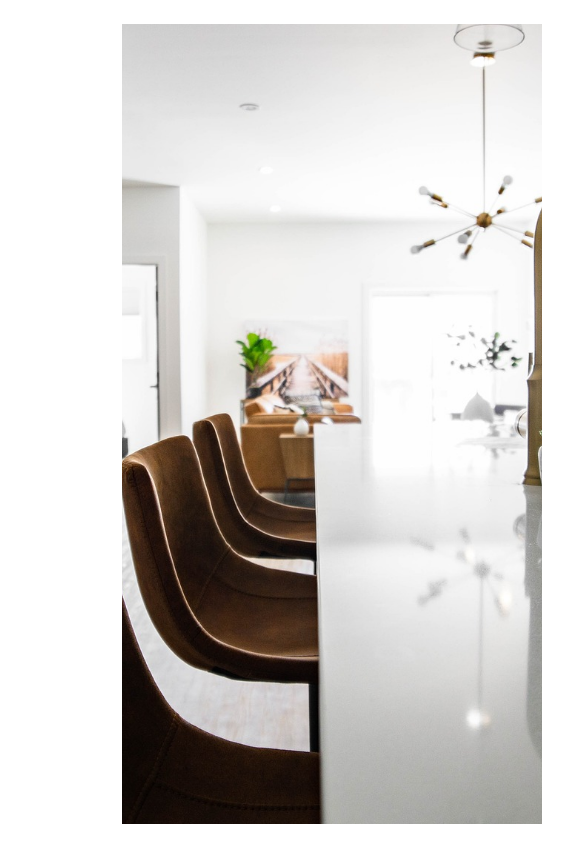
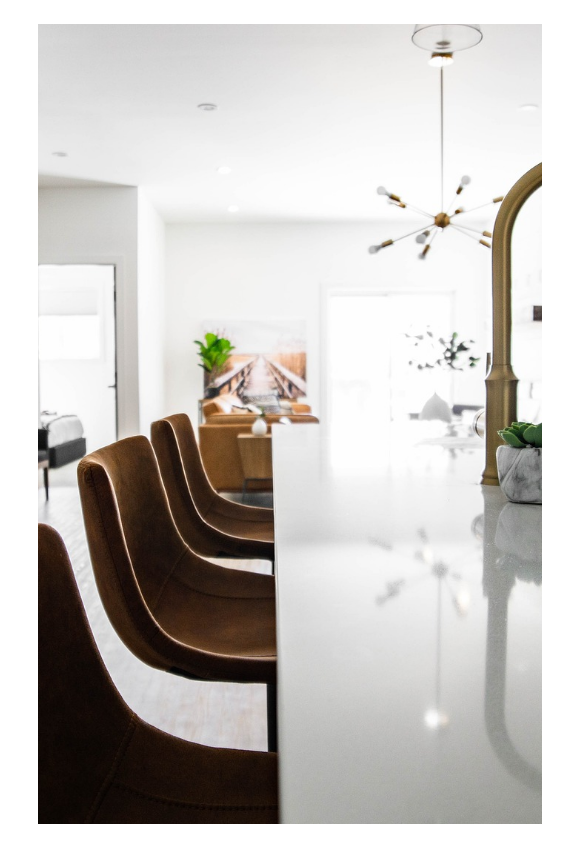
Before and after one commit to k2realty/k2realty.github.io, a website: page index.html in a window 1280 px wide. Shown: the full height of the page, 714-1280 px from the left. Drawn offline with Linux system fonts and the light colour scheme.

Commit message:
Updated home page

```diff
--- a/index.html
+++ b/index.html
@@ -39,7 +39,7 @@
             <h4>One of Edmonton and area most refreshing real estate firms.</h4>
             <a class="" href="https://www.realtor.ca/map#Sort=6-D&OrganizationId=293747&IncludePins=1&Currency=CAD">Our listings</a>
           </div>
-          <img class="h-[70rem] lg:max-h-screen object-cover w-10/12 justify-self-end" src="images/home1.jpg" alt="home interior rendering">
+          <img class="lg:h-[70rem] lg:max-h-screen object-cover justify-self-end" src="images/home1.jpg" alt="home interior rendering">
         </div>
       </div>
     </section>
```
Also changed, not shown: output.css.
